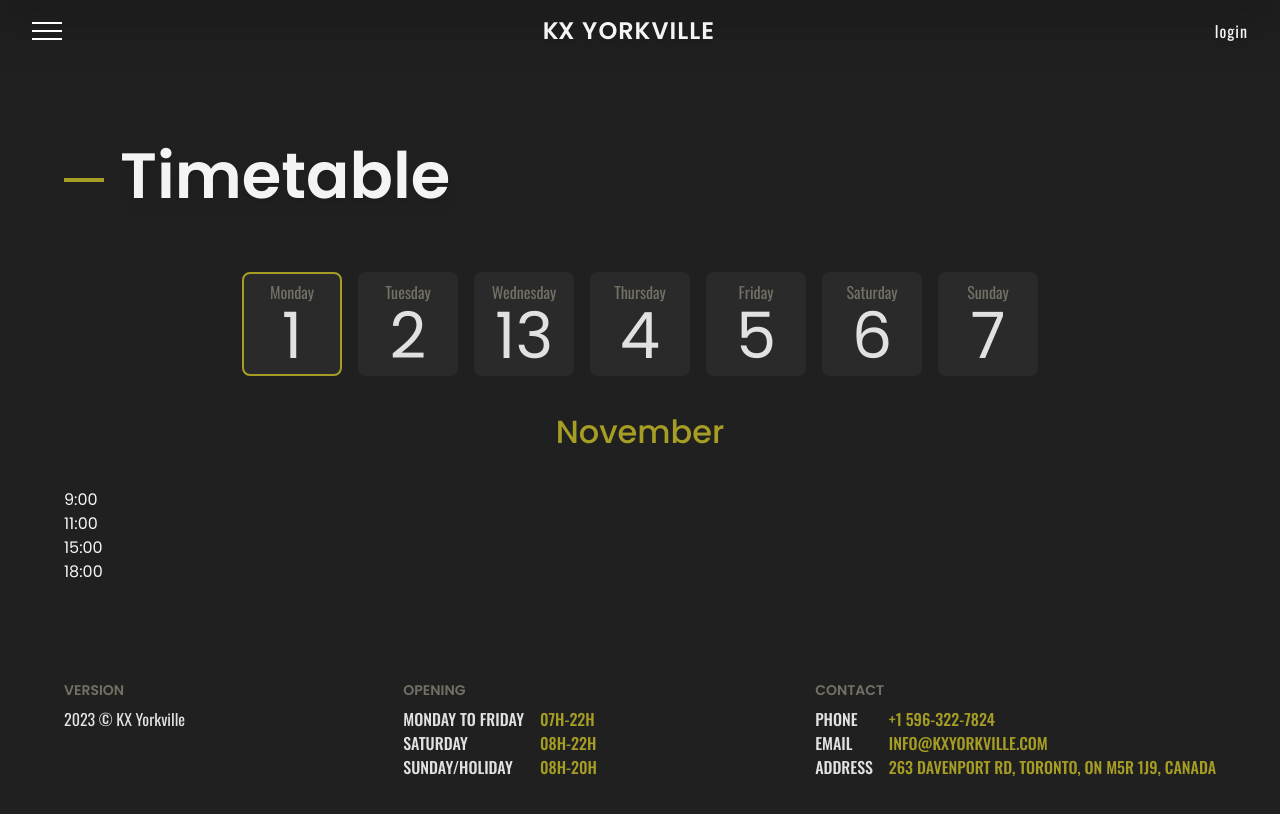
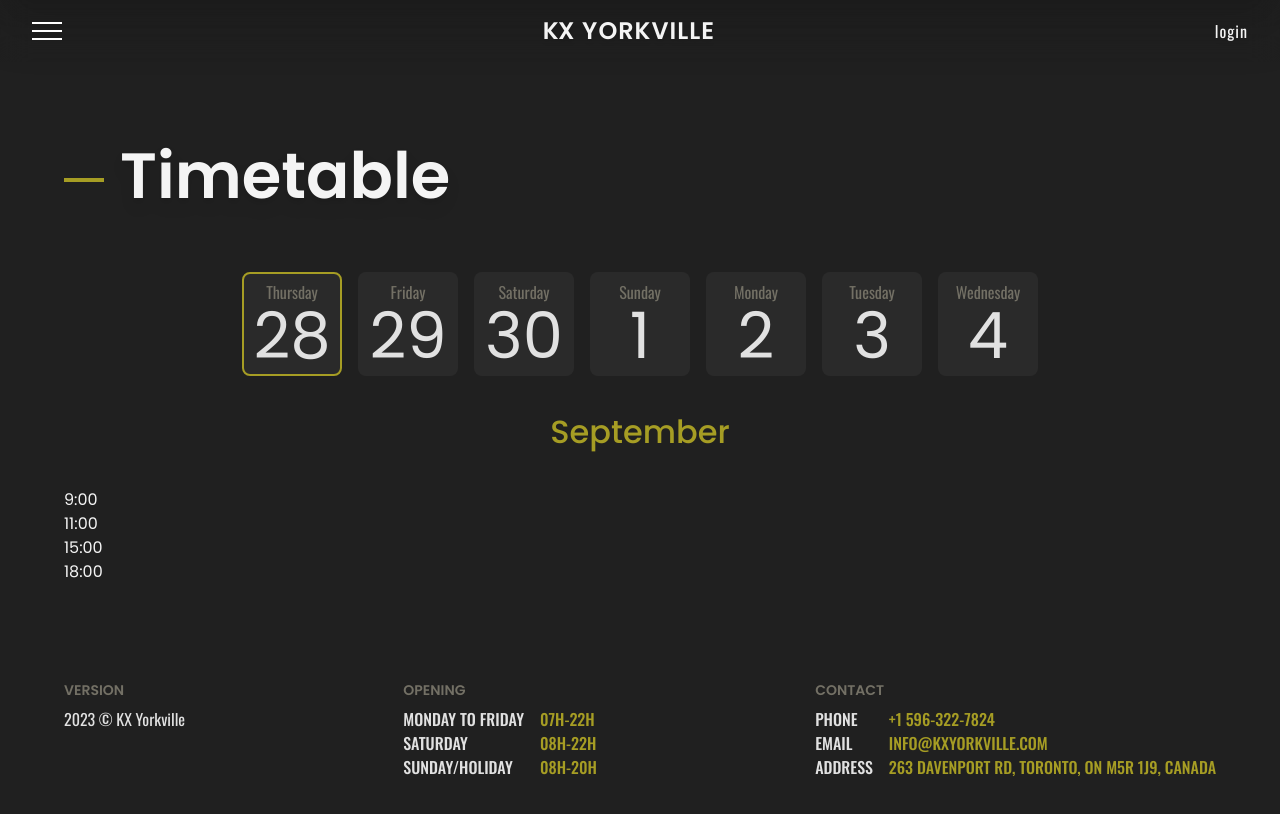
Before and after one commit to TLNRB/kxYorkville, a Vue app in the folder kxYorkville/: page /timetable in a window 1280 px wide. Shown: the top 814 px of the page. Built offline with nearby package versions, Linux system fonts and the light colour scheme.

Commit message:
dynamic date display

```diff
--- a/kxYorkville/src/components/TimetablePage/Timetable.vue
+++ b/kxYorkville/src/components/TimetablePage/Timetable.vue
@@ -1,7 +1,6 @@
 <script setup>
 //Prop handling
 const { singleClass } = defineProps(['singleClass'])
-console.log(singleClass)
 </script>
 
 <template>
--- a/kxYorkville/src/views/TimetableView.vue
+++ b/kxYorkville/src/views/TimetableView.vue
@@ -1,5 +1,5 @@
 <script setup>
-import { ref } from 'vue'
+import { ref, onMounted } from 'vue'
 /* ----- Import components ----- */
 import Timetable from '../components/TimetablePage/Timetable.vue'
 import Title from '../components/UI/Title.vue'
@@ -12,50 +12,43 @@ const handleTimetableFilter = (day) => {
   filteredTimetable.value = timetableDB.find((timetable) => timetable.day === day)
 }
 
-const dates = [
-  {
-    id: 1,
-    date: '1',
-    postFix: 'st',
-    day: 'Monday'
-  },
-  {
-    id: 2,
-    date: '2',
-    postFix: 'nd',
-    day: 'Tuesday'
-  },
-  {
-    id: 3,
-    date: '13',
-    postFix: 'rd',
-    day: 'Wednesday'
-  },
-  {
-    id: 4,
-    date: '4',
-    postFix: 'th',
-    day: 'Thursday'
-  },
-  {
-    id: 5,
-    date: '5',
-    postFix: 'th',
-    day: 'Friday'
-  },
-  {
-    id: 6,
-    date: '6',
-    postFix: 'th',
-    day: 'Saturday'
-  },
-  {
-    id: 7,
-    date: '7',
-    postFix: 'th',
-    day: 'Sunday'
-  }
+/*----- Date displayer data handling -----*/
+// Define an array of month names
+const monthNames = [
+  'January',
+  'February',
+  'March',
+  'April',
+  'May',
+  'June',
+  'July',
+  'August',
+  'September',
+  'October',
+  'November',
+  'December'
 ]
+
+// Define an array of weekdays
+const weekdays = ['Sunday', 'Monday', 'Tuesday', 'Wednesday', 'Thursday', 'Friday', 'Saturday']
+
+// Get today's date
+const today = new Date()
+const todayDay = today.getDate()
+const todayMonth = monthNames[today.getMonth()]
+const weekDay = weekdays[today.getDay()]
+
+const nextDays = [{ date: todayDay, month: todayMonth, weekDay: weekDay }]
+for (let i = 1; i <= 6; i++) {
+  const nextDay = new Date()
+  nextDay.setDate(todayDay + i)
+
+  const nextDayOfMonth = nextDay.getDate()
+  const nextMonth = monthNames[nextDay.getMonth()]
+  const weekDay = weekdays[nextDay.getDay()]
+
+  nextDays.push({ date: nextDayOfMonth, month: nextMonth, weekDay: weekDay })
+}
 </script>
 
 <template>
@@ -69,28 +62,28 @@ const dates = [
         class="flex flex-wrap justify-center items-center gap-[.5rem] md:gap-[.75rem] lg:gap-[1rem] xxxxl:gap-[1.25rem]"
       >
         <div
-          v-for="date in dates"
-          :key="date.id"
+          v-for="day in nextDays"
+          :key="day.id"
           class="w-[80px] py-[.375rem] flex flex-col justify-center items-center border-[2px] rounded-[8px] cursor-pointer bg-bgHoverDark hover:bg-primaryColor group duration-[.2s] ease-in-out md:w-[85px] lg:w-[100px] xxl:w-[120px] xxxxl:w-[135px]"
-          :class="date.date == '1' ? 'border-primaryColor' : 'border-transparent'"
-          @click="handleTimetableFilter(date.day)"
+          :class="day.date === todayDay ? 'border-primaryColor' : 'border-transparent'"
+          @click="handleTimetableFilter(day.weekDay)"
         >
           <p
             class="font-oswald text-[.75rem] text-bgColorLightest group-hover:text-textLight duration-[.15s] ease-in-out md:text-[1rem] xxl:text-[1.125rem] xxxxl:text-[1.25rem]"
           >
-            {{ date.day }}
+            {{ day.weekDay }}
           </p>
           <p
             class="text-[3.5rem] leading-none text-textGray group-hover:text-textLight duration-[.15s] ease-in-out md:text-[4rem] xxl:text-[5rem] xxxxl:text-[6rem]"
           >
-            {{ date.date }}
+            {{ day.date }}
           </p>
         </div>
       </div>
       <h2
         class="my-[2rem] flex justify-center items-center text-[1.5rem] font-[500] text-primaryColor sm:text-[2rem] xxxxl:text-[2.5rem]"
       >
-        November
+        {{ todayMonth }}
       </h2>
       <!-- Timetable -->
       <div>
```
